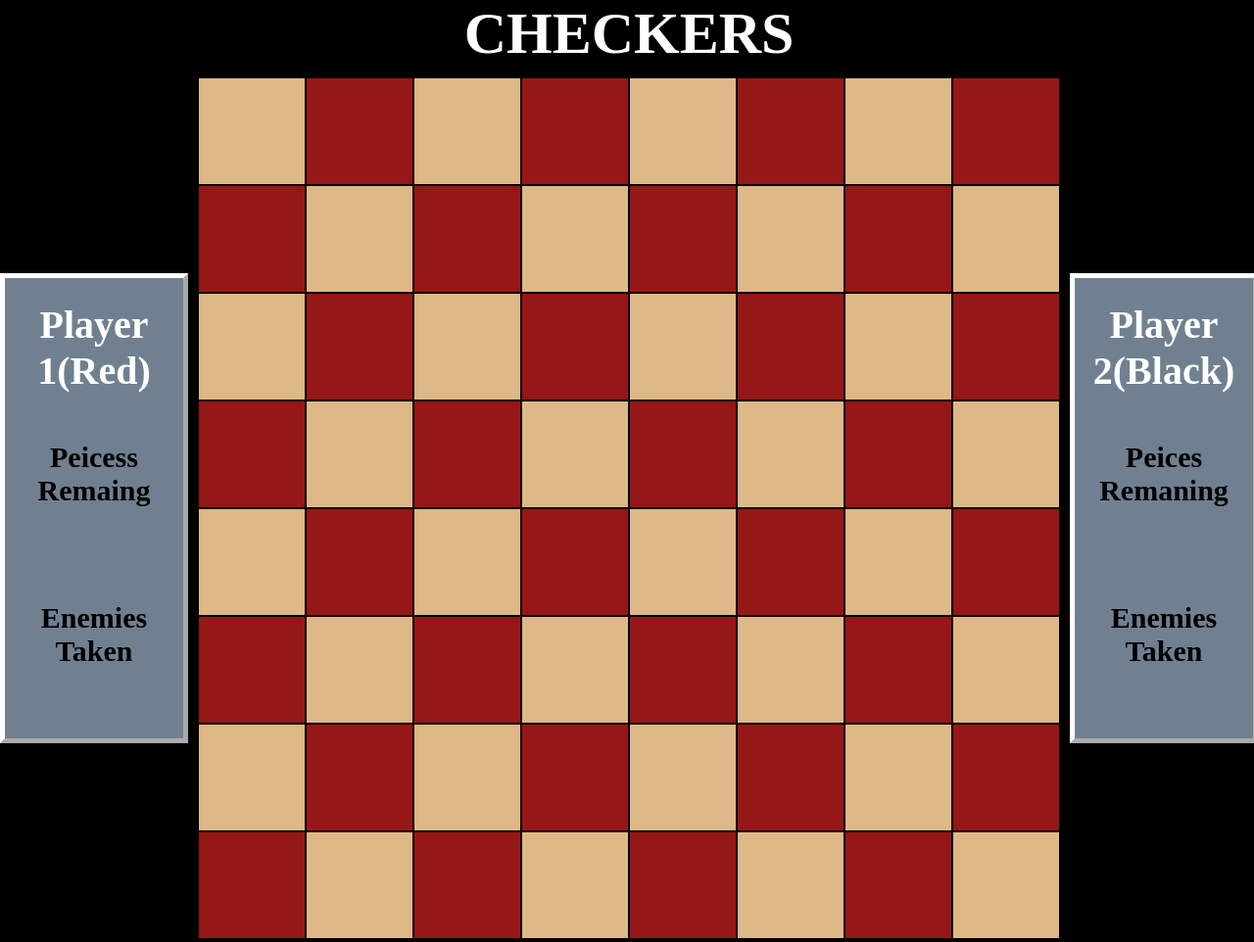
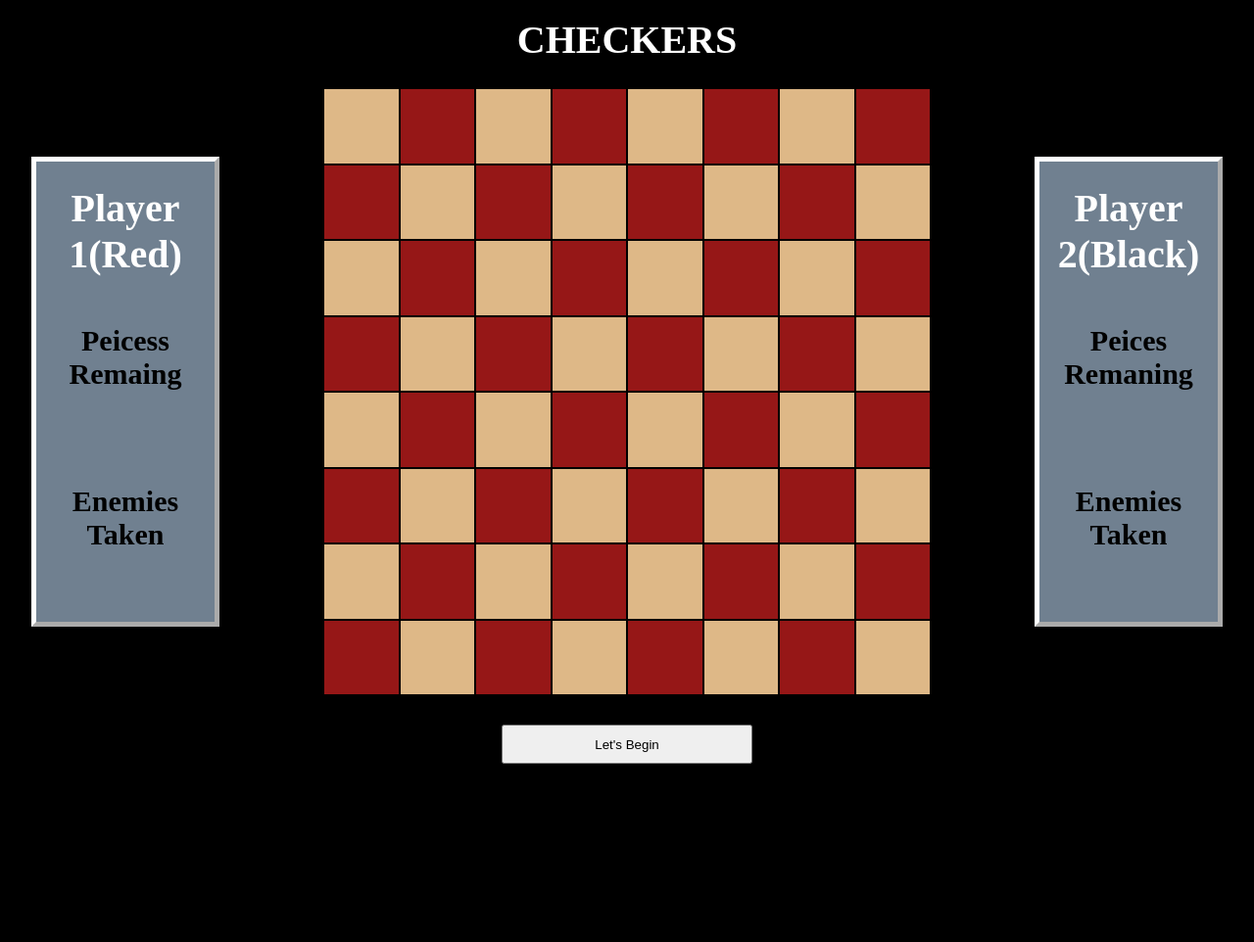
Before and after one commit to Ryan-Finch/Checkers, a plain HTML site: page index.html in a window 1280 px wide. Shown: the top 962 px of the page at 98% size. After the commit the page ends 800 px from the top, so only its background shows below. Drawn offline with Linux system fonts and the light colour scheme.

Commit message:
visual adjustments

```diff
--- a/css/style.css
+++ b/css/style.css
@@ -59,8 +59,8 @@ h4{
     grid-template-columns: 1fr 1fr 1fr 1fr 1fr 1fr 1fr 1fr;
     grid-template-rows: 1fr 1fr 1fr 1fr 1fr 1fr 1fr 1fr;
     text-align: center;
-    width: 100%;
-    height: 100%;
+    width: 50vw;
+    height: 80vh;
     justify-content: center;
     border: 10px solid black;
     grid-row: 2/3;
@@ -79,7 +79,7 @@ h4{
     border-radius: 50%;
     background: radial-gradient(rgb(201, 121, 2), rgb(146, 5, 5));
     border: 2px solid white;
-    margin-left: 92%;
+    margin-left: 90%;
     box-shadow: 3px 3px 3px;
     transition: margin 1s ease-in-out;
 }
@@ -87,17 +87,17 @@ h4{
     border-radius: 50%;
     border: 2px solid white;
     background: radial-gradient(purple, black);
-    margin-left: 92%;
+    margin-left: 90%;
     box-shadow: 3px 3px 3px;
     transition: margin 1s ease-in-out;
 }
 #play{
     grid-row: 3/3;
     grid-column: 2/3;
-    font-size: 20px;
+    font-size: auto;
     margin: auto;
-    width: 30%;
-    height: 50%;
+    width: 20vw;
+    height: 5vh;
 }
 #red-piece-count, #black-piece-count, #red-pieces-taken, #black-pieces-taken{
     color: white
@@ -127,15 +127,8 @@ h4{
 
 /* Media Queries */
 @media only screen and (min-width: 1024px){
-    body{
-        grid-template-columns: 1fr auto 1fr;
-    }
-    #game-board{
-        height: 900px;
-        width: 900px;
-    }
     h1{
-        font-size: 60px;
+        font-size: 40px;
     }
     h2{
         font-size: 40px;
@@ -143,14 +136,13 @@ h4{
     h4{
         font-size: 30px;
     }
+    /* #game-board{
+        height: 80vh;
+        width: 45vw ;
+    } */
+}
 
-}
-@media only screen and (max-height: 420px){
-    #game-board{
-        height: 90vh;
-        width: 65vw;
-    }
-}
+
 
 
 /* Animation FUN */
```
